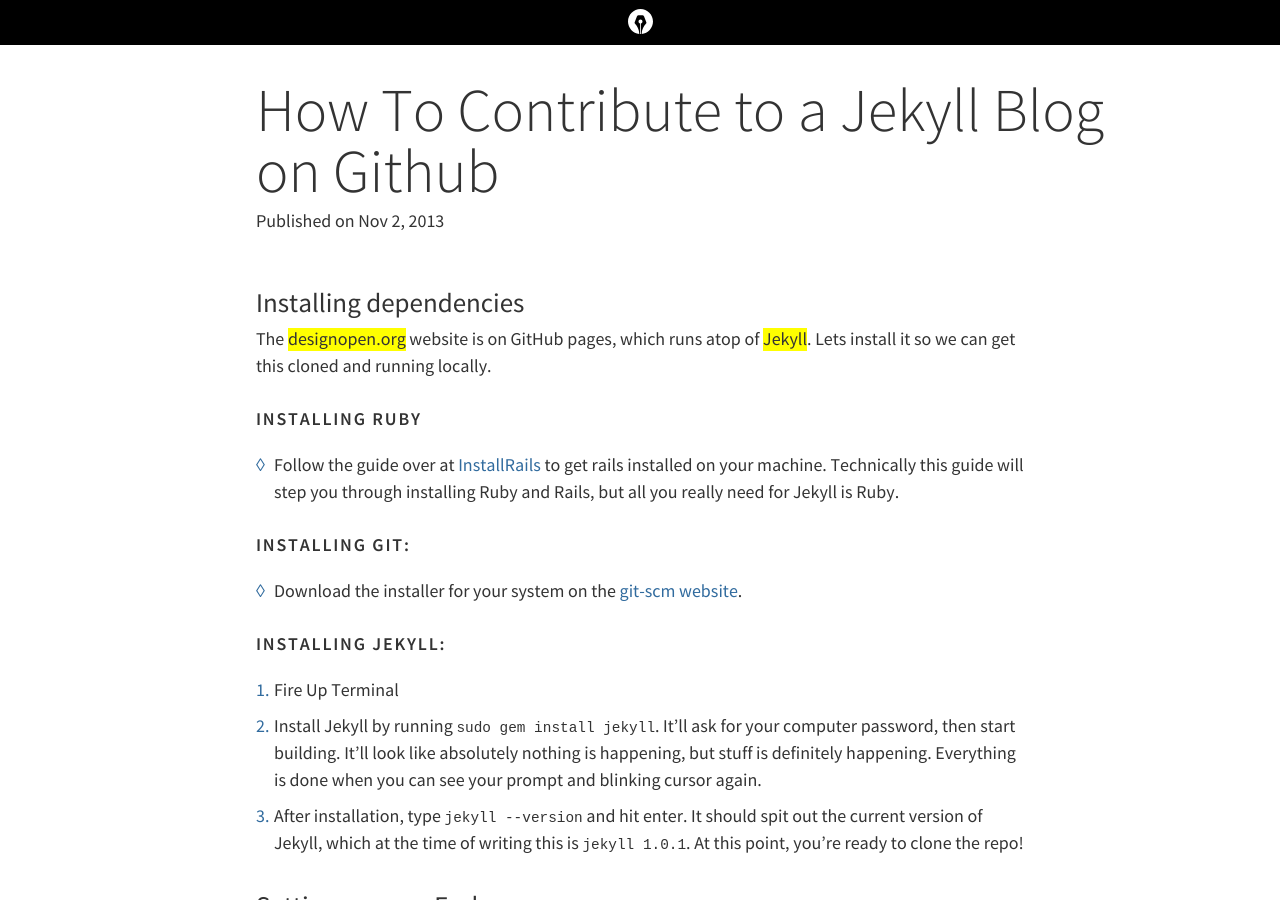
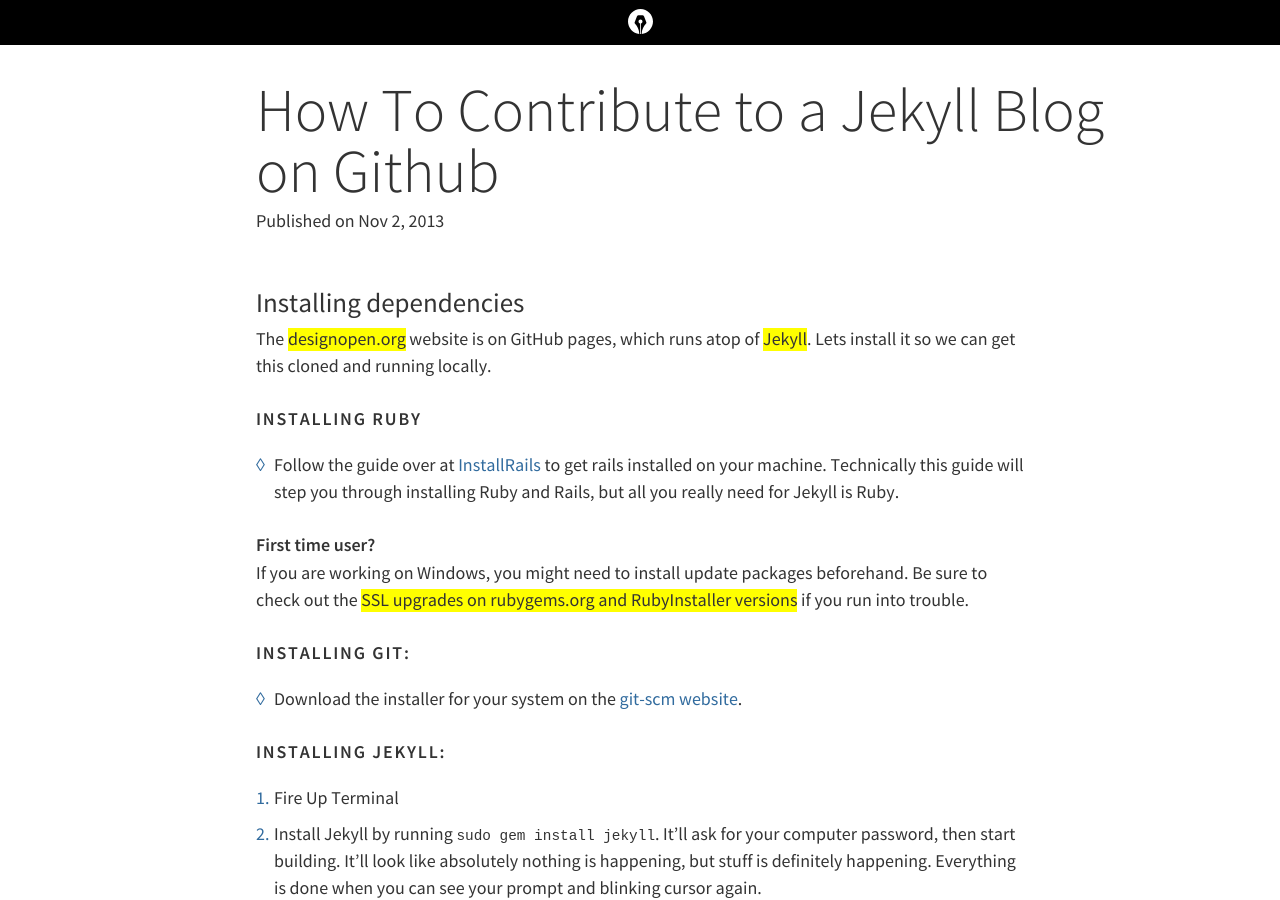
Before and after one commit to DesignOpen/designopen.github.io, a Jekyll site: the page built from blogging_about/_posts/2013-11-2-how-to-contribute.md, in a window 1280 px wide and 900 px high. Built offline with Jekyll 4.4.1, drawn with Linux system fonts in a browser that asks for light colours; comment, search, counter and statistics services are not loaded.

Commit message:
Adding Jon's link to help out when using Windows

```diff
--- a/blogging_about/_posts/2013-11-2-how-to-contribute.md
+++ b/blogging_about/_posts/2013-11-2-how-to-contribute.md
@@ -11,6 +11,9 @@
 
 ### Installing Ruby
 - Follow the guide over at [InstallRails](http://installrails.com/) to get rails installed on your machine.  Technically this guide will step you through installing Ruby and Rails, but all you really need for Jekyll is Ruby.
+
+#### First time user?
+  If you are working on Windows, you might need to install update packages beforehand. Be sure to check out the [SSL upgrades on rubygems.org and RubyInstaller versions](https://gist.github.com/luislavena/f064211759ee0f806c88#installing-using-update-packages-new) if you run into trouble.
 
 ### Installing Git:
 - Download the installer for your system on the [git-scm website](http://git-scm.com/downloads).
```
